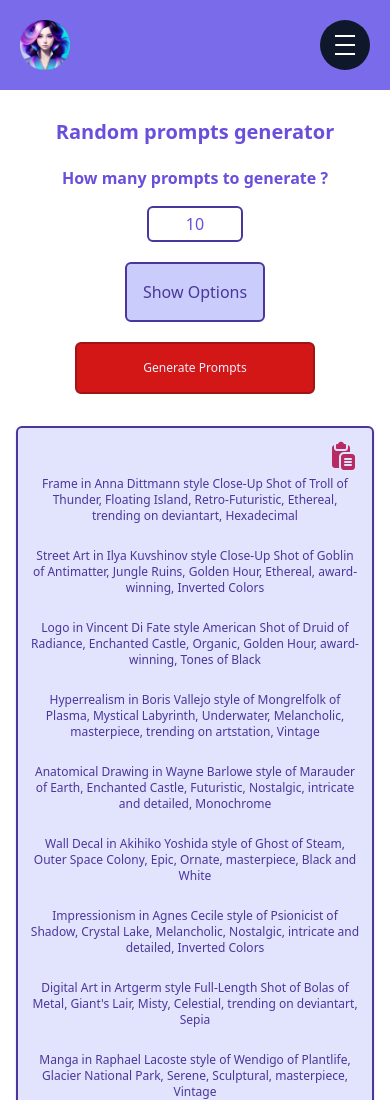
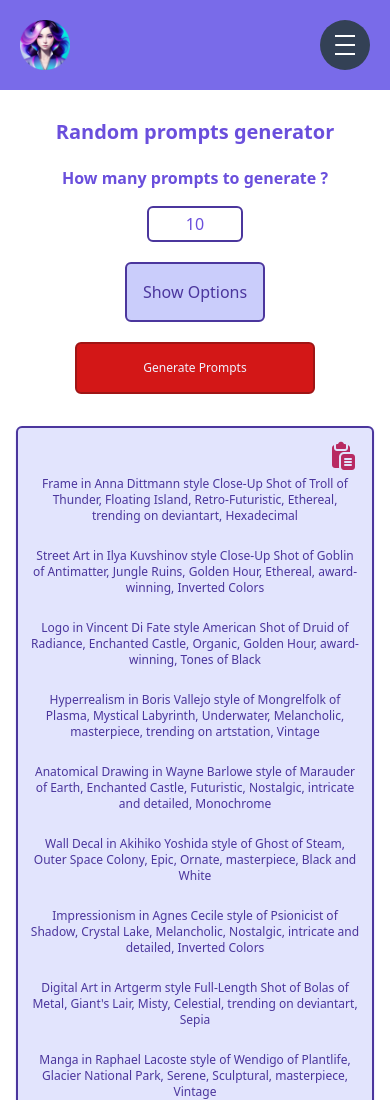
Before and after one commit to kevinmulier/prompt-generator-stable-diffusion, a website: page public/index.html in a window 390 px wide. Shown: the top 1100 px of the page. Drawn offline with Linux system fonts and the light colour scheme.

Commit message:
bugfix: lightened bgcolor on hamburger menu

```diff
--- a/public/index.html
+++ b/public/index.html
@@ -86,7 +86,7 @@
         <img src="assets/images/logo.webp" alt="Stable Diffusion Prompts Generator" width="50px" height="50px" />
         <button class="relative group" id="hamburgerButton" name="hamburgerButton">
           <div
-            class="relative flex items-center justify-center rounded-full w-[50px] h-[50px] transform transition-all bg-slate-900 ring-0 ring-fublu-300 hover:ring-8 group-focus:ring-4 ring-opacity-30 duration-200">
+            class="relative flex items-center justify-center rounded-full w-[50px] h-[50px] transform transition-all dark:bg-slate-900 bg-slate-700 ring-0 ring-fublu-300 hover:ring-8 group-focus:ring-4 ring-opacity-30 duration-200">
             <div
               class="flex flex-col justify-between w-[20px] h-[20px] transform transition-all duration-300 origin-center overflow-hidden">
               <div
```
Also changed, not shown: public/css/styles.css.
